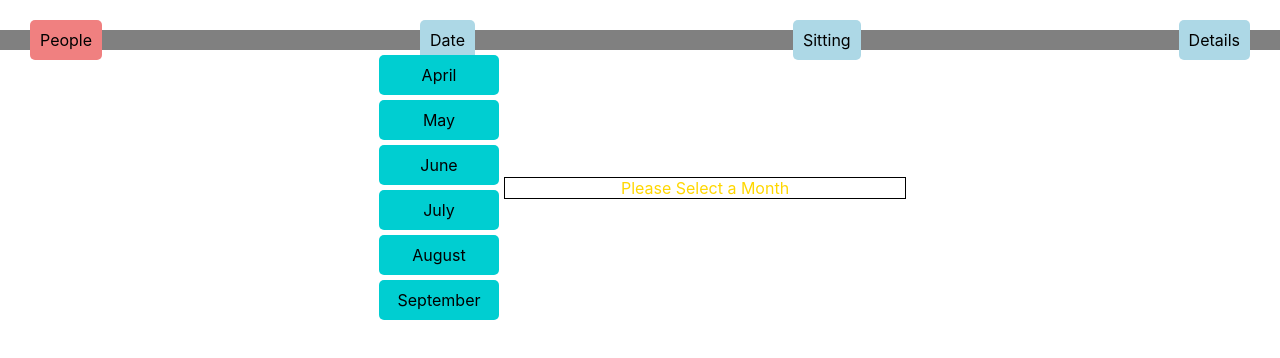
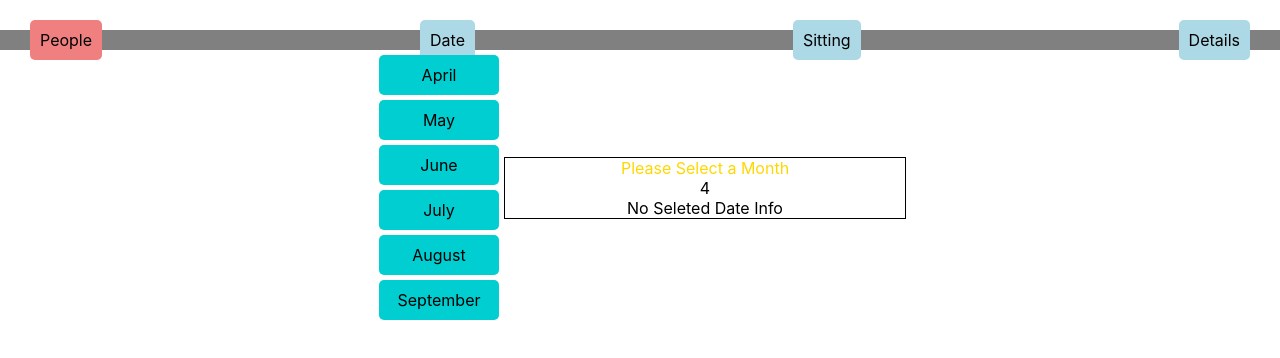
Before and after one commit to Josh8011/reservation, a React (Create React App) app: page /DatePage in a window 1280 px wide. Shown: the top 358 px of the page. Built offline with nearby package versions, Linux system fonts and the light colour scheme; no server answers.

Commit message:
fixed the Month selection need to fix the dates

```diff
--- a/src/Components/DateSelectionContainer.js
+++ b/src/Components/DateSelectionContainer.js
@@ -7,11 +7,8 @@ export function DateSelectionContainer(props){
     let SelectedMonthDates =  props.SelectedMonthDates
     let SelectedMonth = props.SelectedMonth
 
+    if(SelectedMonth){
 
-    if(SelectedMonth && !SelectedMonth){
-        setMessage("Please Select");
-    }else if(SelectedMonthDates && SelectedMonth){
-        setMessage("Please Select a Date");
     }
 
 
--- a/src/Components/MonthSelectBtn.js
+++ b/src/Components/MonthSelectBtn.js
@@ -5,14 +5,14 @@ export function MonthSelectBtn(props)
 {
     // console.log(props.Month)
     let Month = props.Month;
-    let MonthNumber = props.MonthNumber;
+    let MonthNumber = props.SelectedMonthNumber;
+    let SetSelectedMonth = props.SetSelectedMonth
 
     function MonthButtonOnClick(){
-
+        SetSelectedMonth(MonthNumber);
     }
 
 
-    console.log(MonthNumber);
     return(
         <div className="MonthSelectBtn" onClick={MonthButtonOnClick}> {Month}</div>
     );
--- a/src/pages/DatePage.js
+++ b/src/pages/DatePage.js
@@ -6,14 +6,16 @@ import "./Css/DatePage.css"
 export function DatePage(props){
 
     var Sittings = props.Sittings
+    var ChangeDate = props.ResFunctions.ChangeDate;
     var currentDate = new Date();
+
     //Create Month buttons array
-    var monthBtns = CreateMonthBtns(6,currentDate);
-    // do we want this to defaul to the current month or do we want it to be selected. I like default ###################
-    const [selectedMonth, setSelectedMonth] = useState();
-
-
-
+    var monthBtns = CreateMonthBtns(6,currentDate, ChangeSelectedMonth);
+    currentDate = new Date();
+    // do we want this to defaul to the current month or do we want it to be selected.
+    const [selectedMonth, setSelectedMonth] = useState(currentDate.getMonth()+1);
+    const [selectedMonthDates, setSelectedMonthDates] = useState("No Seleted Date Info");
+    //if Data
     //Manage Data
     if(Sittings[0]){
         var sittingsByMonth = SortSittingsByMonth(Sittings);
@@ -23,28 +25,15 @@ export function DatePage(props){
         for(let i =0; i < distinctMonths.length; i++){
             distinctDayByMonth.push([...new Set(sittingsByMonth[i].map(x => x.day))])
         }
-
-
-
-        console.log(distinctDayByMonth)
+        // console.log(Sittings)
+        // console.log(sittingsByMonth)
+        // console.log(distinctDayByMonth)
     }
 
-    function CreateMonthBtns(NumberOfBtns, currentDate){
-        var MonthBtns = [];
-        for(let i = 0; i < NumberOfBtns; i++)
-        {
-            MonthBtns.push(
-                <MonthSelectBtn key={i}
-                 SelectedMonthNumber={currentDate.getMonth() + 1}
-                 Month={currentDate.toLocaleString('default', { month: 'long' })}
-                 />)
-
-            currentDate.setMonth(currentDate.getMonth()+1)
-        }
-
-        return(MonthBtns)
+    function ChangeSelectedMonth(MonthToBeSelected)
+    {
+        setSelectedMonth(MonthToBeSelected);
     }
-
 
     return(
         <div className="DatePageContainer">
@@ -52,14 +41,28 @@ export function DatePage(props){
             {monthBtns}
             </div>
             <div>
-            {<DateSelectionContainer SelectedMonth={selectedMonth} />}
+            {<DateSelectionContainer SelectedMonth={selectedMonth} SelectedMonthDates={selectedMonthDates} />}
             </div>
         </div>
     );
 }
 
 
+function CreateMonthBtns(NumberOfBtns, currentDate, setSelectedMonth){
+    var MonthBtns = [];
+    for(let i = 0; i < NumberOfBtns; i++)
+    {
+        MonthBtns.push(
+            <MonthSelectBtn key={i}
+             SelectedMonthNumber={currentDate.getMonth() + 1}
+             Month={currentDate.toLocaleString('default', { month: 'long' })}
+             SetSelectedMonth={setSelectedMonth}
+             />)
 
+        currentDate.setMonth(currentDate.getMonth()+1)
+    }
+    return(MonthBtns)
+}
 
 function SortSittingsByMonth(Sittings){
     var AllSittingsByMonth = []
```
Also changed, not shown: 2 other files (tests, documents, lock files or other folders).
